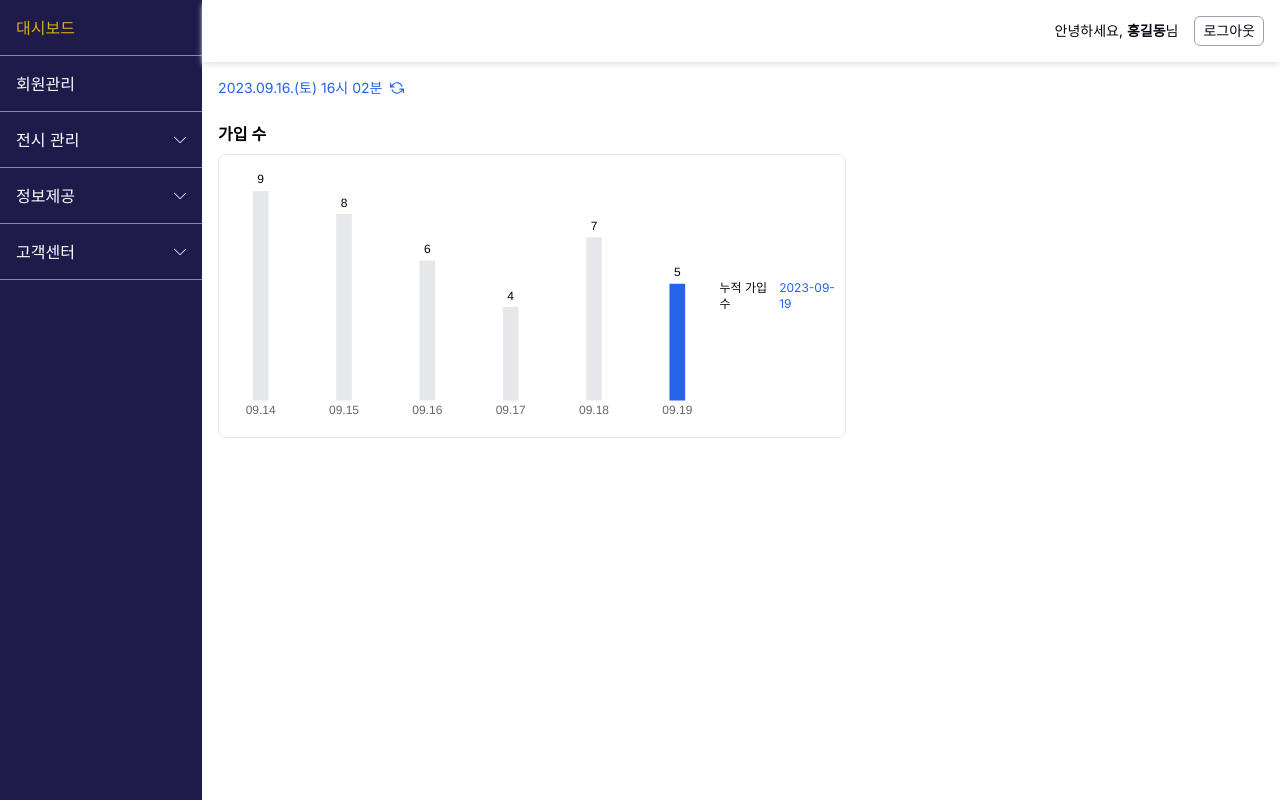
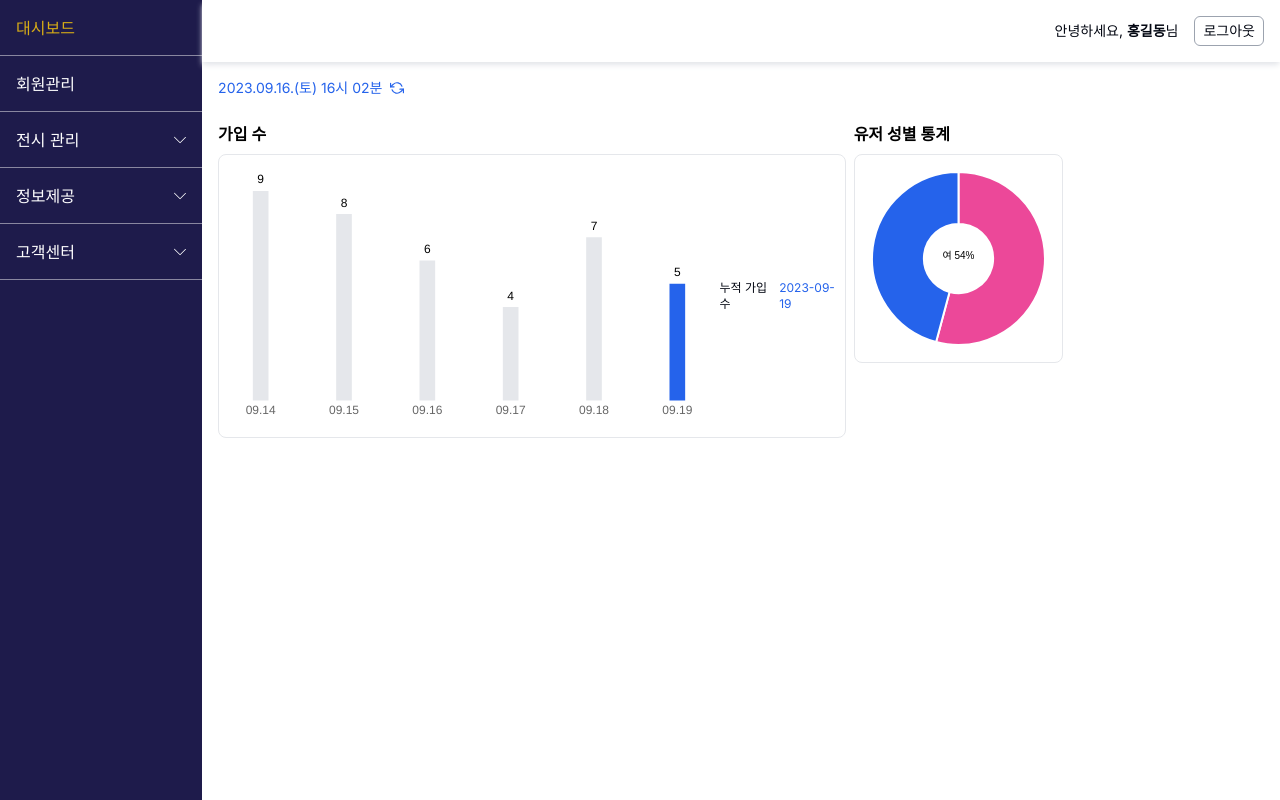
Before and after one commit to ppotatoG/housetalk-admin, a Next.js app: page /dashboard in a window 1280 px wide. Built offline with nearby package versions, Linux system fonts and the light colour scheme.

Commit message:
Feat: add daily chart to dashboard

```diff
--- /dev/null
+++ b/src/app/component/Dashboard/GenderStatistics/Chart.tsx
@@ -0,0 +1,52 @@
+import { Doughnut } from 'react-chartjs-2';
+import { ChartData, ChartConfiguration } from 'chart.js';
+import React from 'react';
+
+interface ChartProps {
+  chartData: ChartData<'doughnut'>;
+  options: ChartConfiguration['options'];
+}
+
+const Chart: React.FC<ChartProps> = ({ chartData, options }) => {
+  return (
+    <Doughnut
+      data={chartData}
+      options={options as ChartConfiguration['options']}
+      plugins={[
+        {
+          id: 'genderStatistics',
+          afterDraw: chart => {
+            const ctx = chart.ctx;
+            if (!ctx) return;
+
+            ctx.font = '12px';
+            ctx.textAlign = 'center';
+
+            const genderLabels = chart.data.labels as string[];
+            const genderData = chart.data.datasets?.[0]?.data as number[];
+
+            const maleIndex = genderLabels.indexOf('Male');
+            const femaleIndex = genderLabels.indexOf('Female');
+            const maleValue = genderData[maleIndex] || 0;
+            const femaleValue = genderData[femaleIndex] || 0;
+
+            const total = maleValue + femaleValue;
+            const malePercentage = Math.round((maleValue / total) * 100);
+            const femalePercentage = Math.round((femaleValue / total) * 100);
+
+            let displayText = '';
+            if (malePercentage > femalePercentage) {
+              displayText = `남 ${malePercentage}%`;
+            } else {
+              displayText = `여 ${femalePercentage}%`;
+            }
+
+            ctx.fillText(displayText, chart.width / 2, chart.height / 2);
+          },
+        },
+      ]}
+    />
+  );
+};
+
+export default Chart;
--- /dev/null
+++ b/src/app/component/Dashboard/GenderStatistics/index.tsx
@@ -0,0 +1,68 @@
+import React from 'react';
+import Chart from './Chart';
+import { CHART_COLORS, DOUGHNUT_CHART_OPTIONS } from '@/constants/dashboard';
+
+import {
+  BarElement,
+  CategoryScale,
+  Chart as ChartJS,
+  ChartData,
+  Legend,
+  LinearScale,
+  Title,
+  Tooltip,
+  ArcElement,
+  ChartConfiguration,
+} from 'chart.js';
+
+ChartJS.register(
+  CategoryScale,
+  LinearScale,
+  BarElement,
+  Title,
+  Tooltip,
+  Legend,
+  ArcElement
+);
+
+interface DUMMY_GENDER_COUNTS_TYPE {
+  gender: string;
+  count: number;
+}
+
+interface GenderStatisticsProps {
+  data: DUMMY_GENDER_COUNTS_TYPE[];
+}
+
+const GenderStatistics: React.FC<GenderStatisticsProps> = ({ data }) => {
+  const labels = ['Female', 'Male'];
+  const genders = data.map(item => item.gender);
+
+  const chartData: ChartData<'doughnut'> = {
+    labels,
+    datasets: [
+      {
+        data: data.map(v => v.count),
+        backgroundColor: genders.map(gender =>
+          gender === 'Female'
+            ? CHART_COLORS.light.female
+            : CHART_COLORS.light.male
+        ),
+      },
+    ],
+  };
+
+  return (
+    <div className="w-1/5">
+      <h1 className="text-black text-base	font-semibold mb-2">유저 성별 통계</h1>
+      <div className="p-4 rounded-lg border border-gray-200 dark:border-gray-800">
+        <Chart
+          chartData={chartData}
+          options={DOUGHNUT_CHART_OPTIONS as ChartConfiguration['options']}
+        />
+      </div>
+    </div>
+  );
+};
+
+export default GenderStatistics;
--- a/src/app/component/Dashboard/index.tsx
+++ b/src/app/component/Dashboard/index.tsx
@@ -2,6 +2,7 @@
 
 import { FiRefreshCcw } from 'react-icons/fi';
 import SignUpContents from '@/app/component/Dashboard/signUpContents';
+import GenderStatistics from '@/app/component/Dashboard/GenderStatistics';
 
 interface DUMMY_SIGNUP_CONTENTS_TYPE {
   date: string;
@@ -82,6 +83,7 @@ const Dashboard = () => {
       </div>
       <div className="flex gap-2 mt-6">
         <SignUpContents data={DUMMY_SIGNUP_CONTENTS} today="2023.09.19" />
+        <GenderStatistics data={DUMMY_GENDER_COUNTS} />
       </div>
     </>
   );
--- a/src/constants/dashboard/CHART_COLORS.ts
+++ b/src/constants/dashboard/CHART_COLORS.ts
@@ -2,9 +2,13 @@ export const CHART_COLORS = {
   light: {
     primary: '#e5e7eb',
     accent: '#2563eb',
+    male: '#2563eb',
+    female: '#ec4899',
   },
   dark: {
     primary: '#1f2937',
     accent: '#bfdbfe',
+    male: '#bfdbfe',
+    female: '#fbcfe8',
   },
 };
--- /dev/null
+++ b/src/constants/dashboard/DOUGHNUT_CHART_OPTIONS.ts
@@ -0,0 +1,38 @@
+import { ChartOptions } from 'chart.js';
+
+export const DOUGHNUT_CHART_OPTIONS: ChartOptions<'doughnut'> = {
+  responsive: true,
+  cutout: '40%',
+  plugins: {
+    legend: {
+      display: false,
+    },
+  },
+  events: [],
+  scales: {
+    x: {
+      border: {
+        display: false,
+      },
+      grid: {
+        display: false,
+        drawTicks: false,
+      },
+      ticks: {
+        display: false,
+      },
+    },
+    y: {
+      border: {
+        display: false,
+      },
+      grid: {
+        display: false,
+        drawTicks: false,
+      },
+      ticks: {
+        display: false,
+      },
+    },
+  },
+};
--- a/src/constants/dashboard/index.ts
+++ b/src/constants/dashboard/index.ts
@@ -1,4 +1,5 @@
 import { CHART_COLORS } from './CHART_COLORS';
 import { BAR_CHART_OPTIONS } from './BAR_CHART_OPTIONS';
+import { DOUGHNUT_CHART_OPTIONS } from './DOUGHNUT_CHART_OPTIONS';
 
-export { CHART_COLORS, BAR_CHART_OPTIONS };
+export { CHART_COLORS, BAR_CHART_OPTIONS, DOUGHNUT_CHART_OPTIONS };
```
